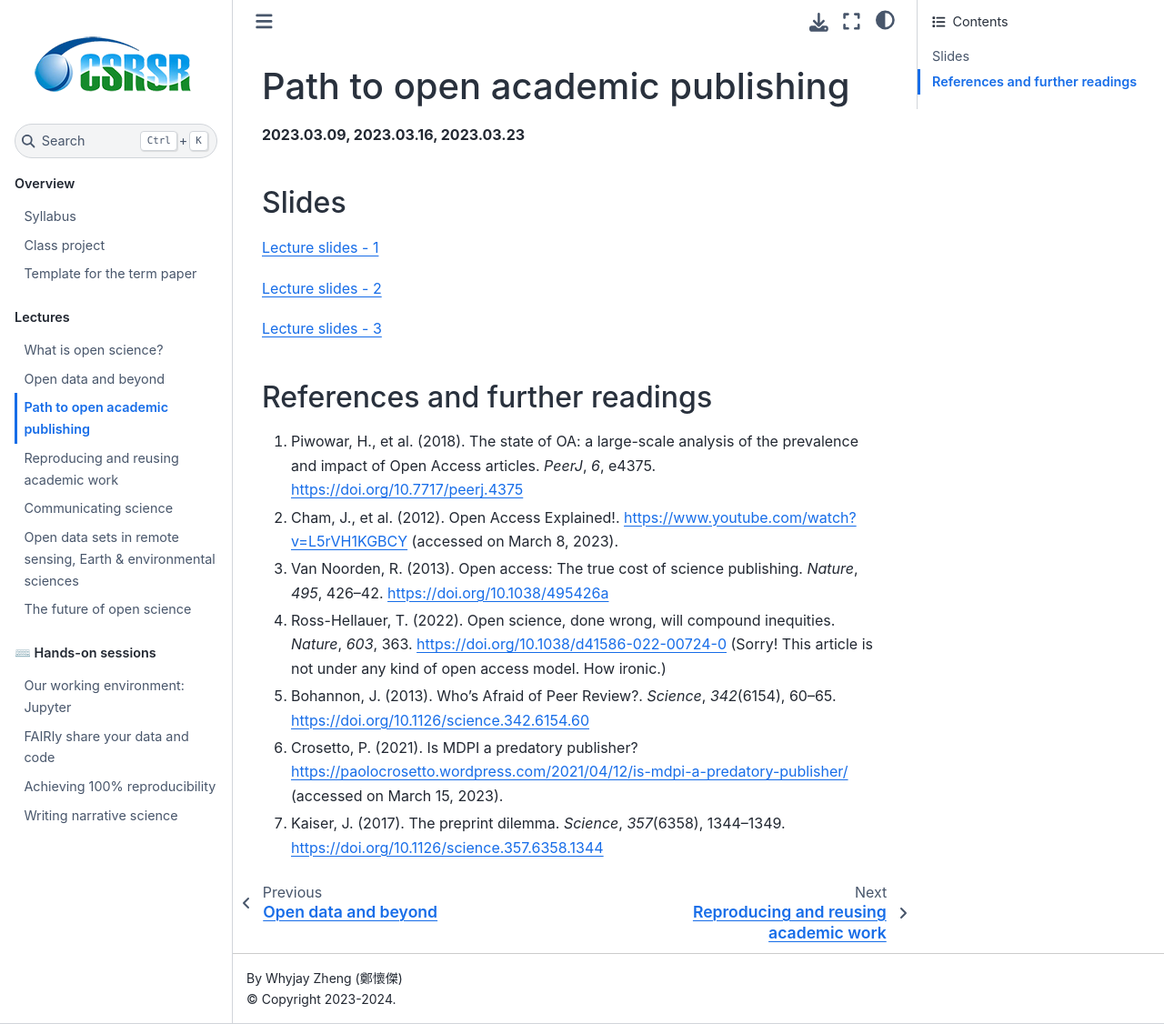
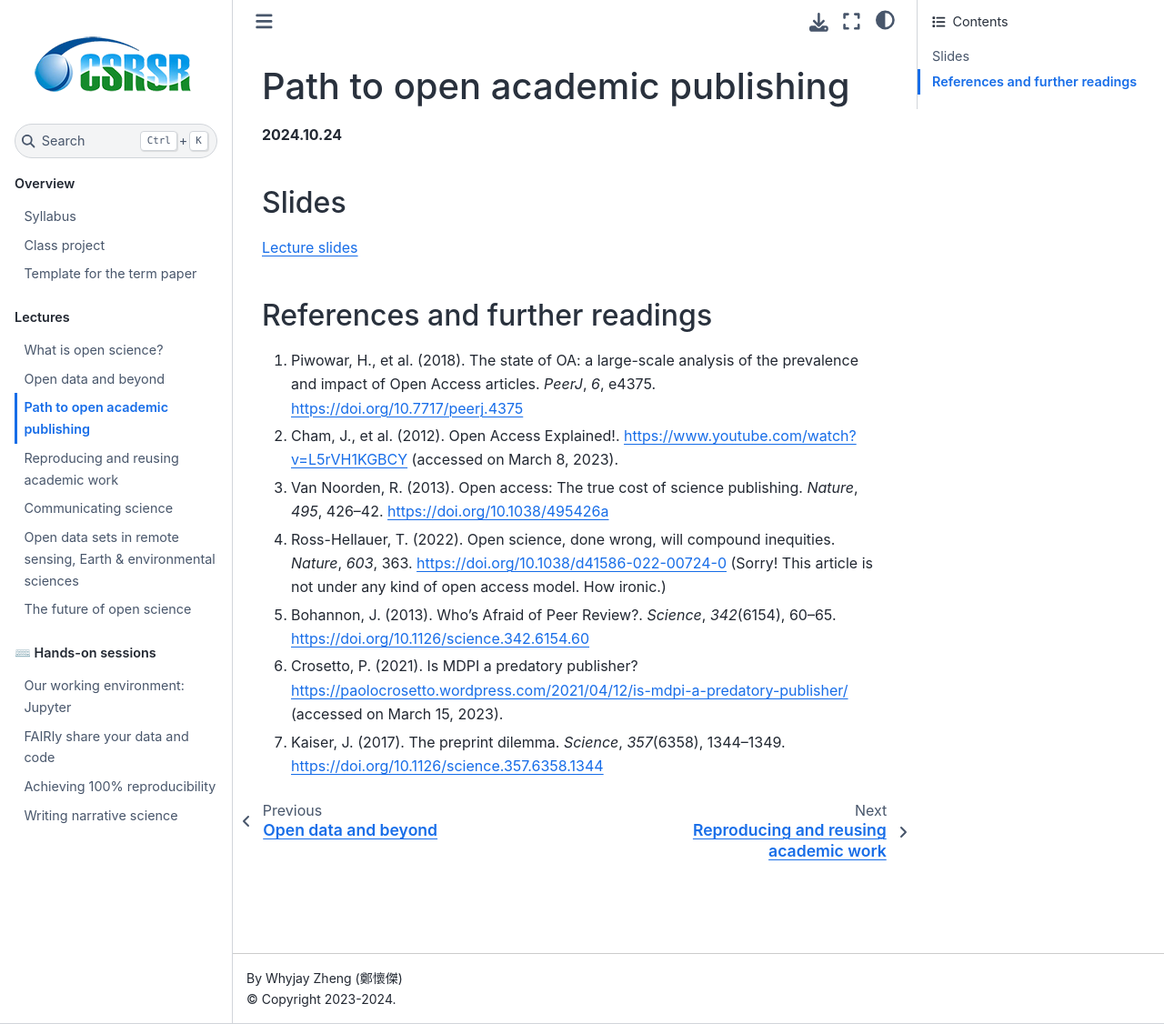
Before and after one commit to whyjz/ncu-open-science, a Jupyter Book: the page built from docs/lectures/L3-openaccess.md, in a window 1280 px wide and 1126 px high. Shown: the whole window at 91% size. Built offline with Jupyter Book 1.0.4 settings and Sphinx 7.4.7 and the Sphinx Book theme 1.1.4, drawn with Linux system fonts in a browser that asks for light colours; pages that are not in the unit, such as notebooks, are missing from menus.

Commit message:
Update L3

```diff
--- a/docs/lectures/L3-openaccess.md
+++ b/docs/lectures/L3-openaccess.md
@@ -1,14 +1,11 @@
 # Path to open academic publishing
 
-**2023.03.09, 2023.03.16, 2023.03.23**
+**2024.10.24**
 
 ## Slides
 
-[Lecture slides - 1](https://docs.google.com/presentation/d/1TjHWSZZO_QkOkY0tiRz7jF8a3vhS2bIiG5f47oAvbwo/edit?usp=sharing)
+[Lecture slides](https://docs.google.com/presentation/d/19k-dvOg4fyVKXpBXqz6NMPfm3oMcLY47I18oMzHjJI0/edit?usp=sharing)
 
-[Lecture slides - 2](https://docs.google.com/presentation/d/1tR6bmN4mswOENwA-tabbSbNtzbytF1AJG_0UvYjKjyc/edit?usp=sharing)
-
-[Lecture slides - 3](https://docs.google.com/presentation/d/12Y2Pp6vv3kzHabgIqEf35dhrKe8Xus0CdHkXUFCaTQY/edit?usp=sharing)
 
 ## References and further readings
 
```
Also changed, not shown: docs/lectures/L2-opendata.md (+1 -1 lines), docs/syllabus.md (+3 -3 lines).
